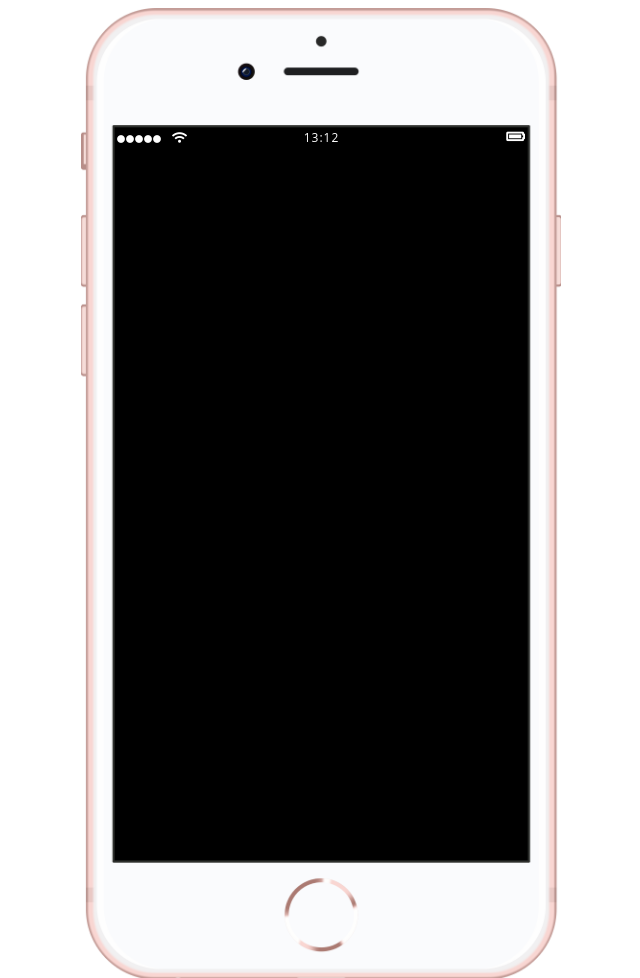
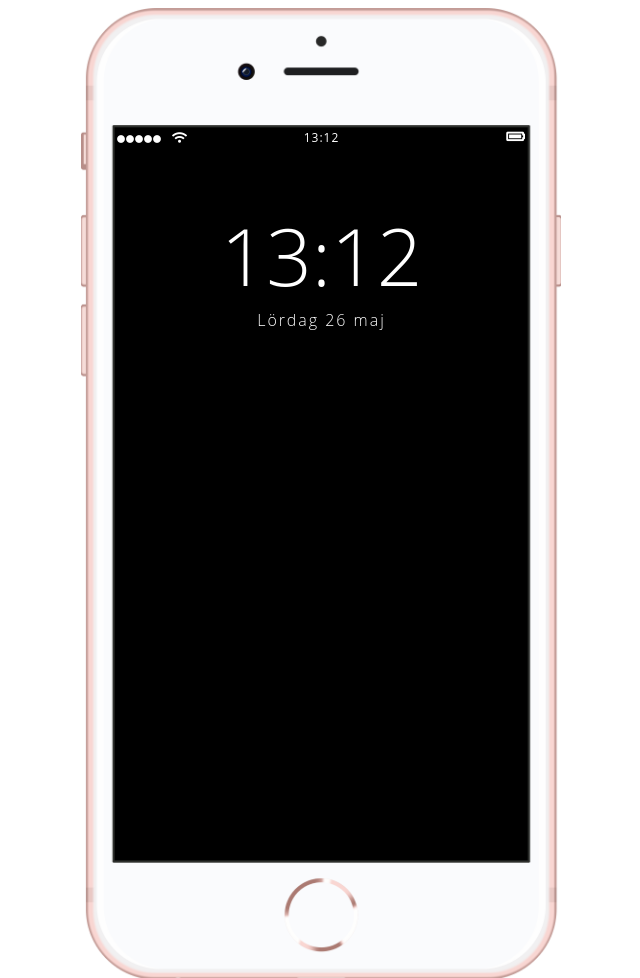
Before and after one commit to Ringish/ios-emulator, a React app: page / in a window 1280 px wide. Shown: the whole page, without its empty margins (319-959 px from the left). Built offline with nearby package versions, Linux system fonts and the light colour scheme.

Commit message:
Lock screen

```diff
--- a/components/StatusBar.js
+++ b/components/StatusBar.js
@@ -10,10 +10,10 @@ export default class StatusBar extends Component {
 			<i className="fas fa-circle"></i>
 			<i className="fas fa-circle"></i>
 			<i className="fas fa-circle"></i>
-			<i class="fas fa-wifi"></i>
+			<i className="fas fa-wifi"></i>
 
 			<span className="clock">13:12</span>
-			<i class="fas fa-battery-full"></i>
+			<i className="fas fa-battery-full"></i>
 			</header>
 			);
 	}
--- a/containers/App.js
+++ b/containers/App.js
@@ -1,5 +1,6 @@
 import React, {Component} from 'react';
 import StatusBar from '../components/StatusBar.js';
+import LockScreen from './LockScreen.js';
 export default class App extends Component {
 
 	render() {
@@ -9,6 +10,7 @@ export default class App extends Component {
 			<div className="iphone">
 			<div className="screen">
 			<StatusBar />
+			<LockScreen />
 			</div>
 			</div>
 			);
--- /dev/null
+++ b/containers/LockScreen.js
@@ -0,0 +1,17 @@
+import React, {Component} from 'react';
+
+export default class LockScreen extends Component {
+	render() {
+
+		return (
+			<section className="lock-screen">
+				<div className="date-time">
+					<time className="time">
+						13:12
+					</time>
+					<span className="date">Lördag 26 maj</span>
+				</div>
+			</section>
+			);
+	}
+}
--- /dev/null
+++ b/src/styles/containers/_lockscreen.scss
@@ -0,0 +1,16 @@
+.lock-screen {
+	color:#FFF;
+	.date-time {
+		position:relative;
+		top:50px;
+		text-align:center;
+		font-weight:100;
+		.time {
+			display:block;
+			font-size:80px;
+		}
+		.date {
+			letter-spacing:2px;
+		}
+	}
+}
--- a/src/styles/index.scss
+++ b/src/styles/index.scss
@@ -1,3 +1,5 @@
 @import 'general';
 
 @import 'components/statusbar';
+
+@import 'containers/lockscreen';
```
